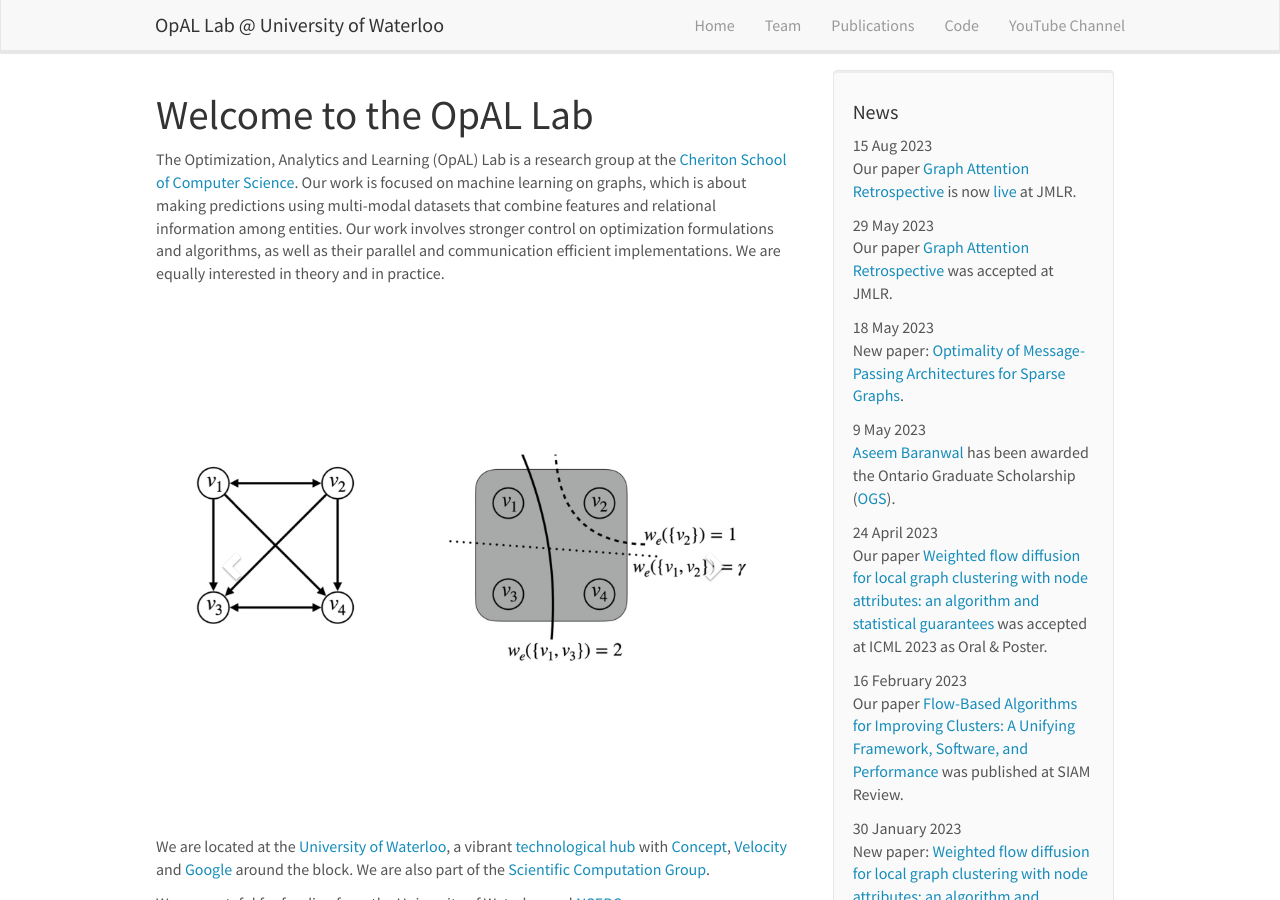
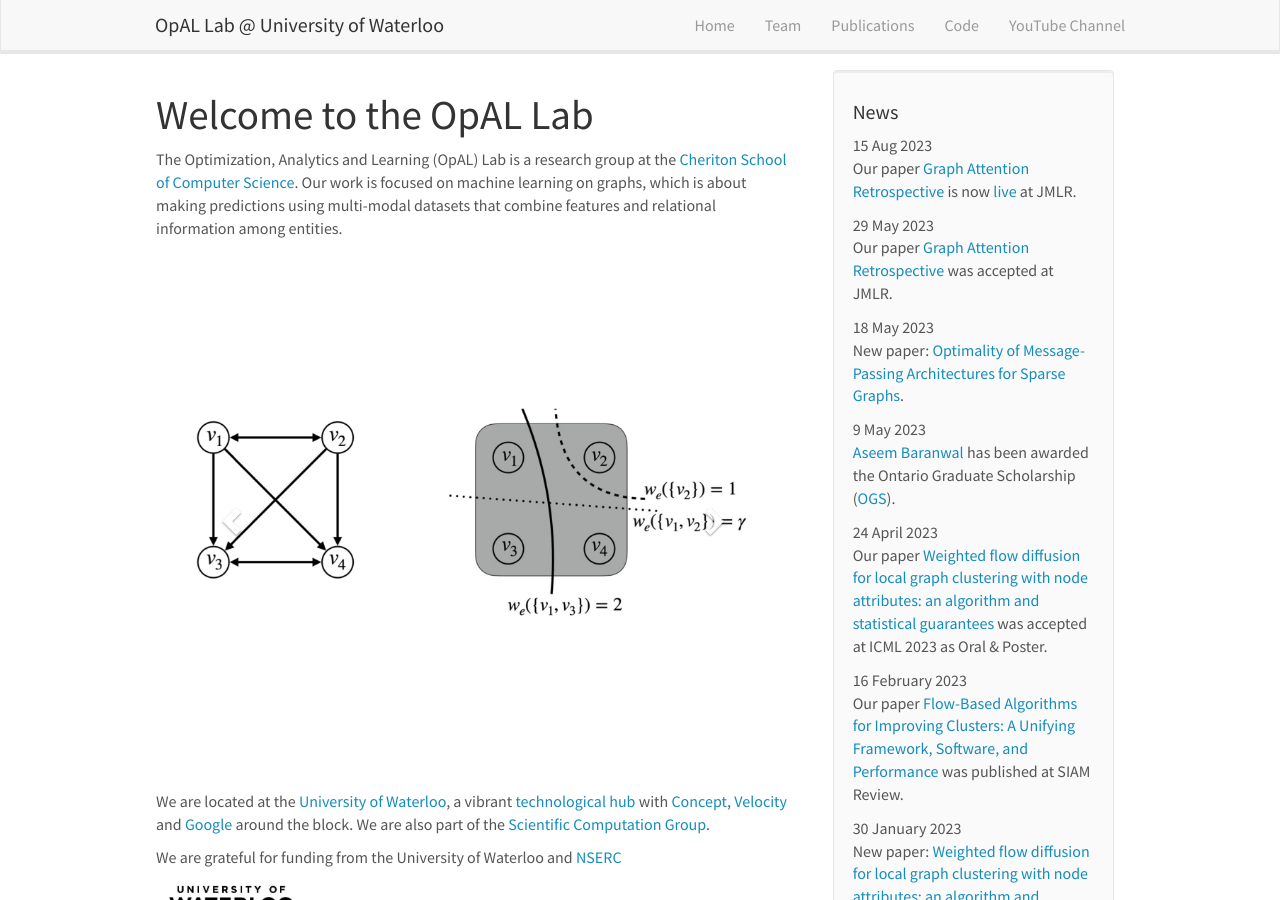
Before and after one commit to opallab/opallab.github.io, a Jekyll site: the page built from _pages/home.md, in a window 1280 px wide and 900 px high. Built offline with Jekyll 4.4.1, drawn with Linux system fonts in a browser that asks for light colours; nearby versions of some CDN libraries.

Commit message:
changed description of the lab

```diff
--- a/_pages/home.md
+++ b/_pages/home.md
@@ -6,7 +6,7 @@ sitemap: false
 permalink: /
 ---
 
-The Optimization, Analytics and Learning (OpAL) Lab is a research group at the [Cheriton School of Computer Science](https://cs.uwaterloo.ca). Our work is focused on machine learning on graphs, which is about making predictions using multi-modal datasets that combine features and relational information among entities. Our work involves stronger control on optimization formulations and algorithms, as well as their parallel and communication efficient implementations. We are equally interested in theory and in practice.
+The Optimization, Analytics and Learning (OpAL) Lab is a research group at the [Cheriton School of Computer Science](https://cs.uwaterloo.ca). Our work is focused on machine learning on graphs, which is about making predictions using multi-modal datasets that combine features and relational information among entities.
 
 <div markdown="0" id="carousel" class="carousel slide" data-ride="carousel" data-interval="5000" data-pause="hover" >
     <!-- Menu -->
```
